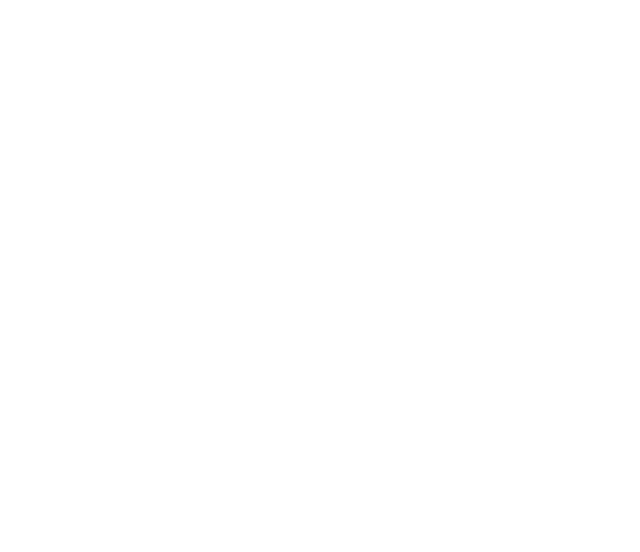
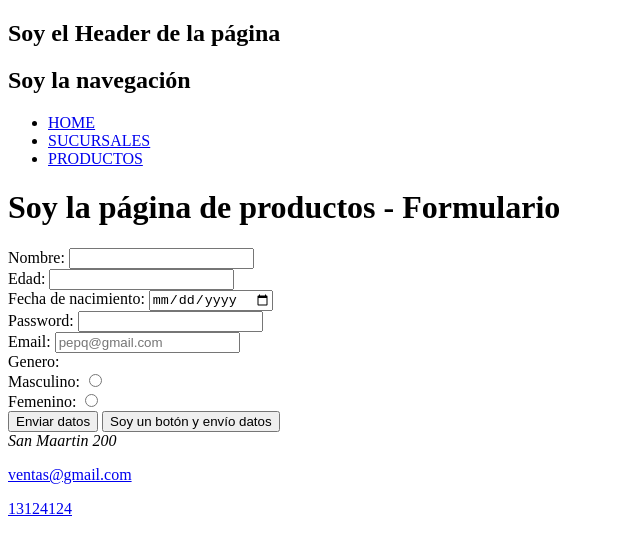
Before and after one commit to RodrigoF22/git, a plain HTML site: page pages/productos.html in a window 1280 px wide. Shown: the whole page, without its empty margins (0-640 px from the left). Drawn offline with Linux system fonts and the light colour scheme.

Commit message:
Clase final HTML

```diff
--- a/pages/productos.html
+++ b/pages/productos.html
@@ -0,0 +1,95 @@
+<!DOCTYPE html>
+<html lang="en">
+<head>
+    <meta charset="UTF-8">
+    <meta http-equiv="X-UA-Compatible" content="IE=edge">
+    <meta name="viewport" content="width=device-width, initial-scale=1.0">
+    <title>Productos</title>
+</head>
+<body>
+
+    <header>
+        <h2>Soy el Header de la página</h2>
+    </header>
+    <nav>
+        <h2>Soy la navegación</h2>
+        <!-- listas desordenadas -->
+        <ul>
+            <li>
+                <a href="../index.html">HOME</a>
+            </li>
+            <li>
+                <a href="./sucursales.html">SUCURSALES</a>
+            </li>
+            <li>
+                <a href="./productos.html">PRODUCTOS</a>
+            </li>
+        </ul>
+    </nav>
+
+    <main>
+        <h1>
+            Soy la página de productos - Formulario
+        </h1>
+
+        <!-- Formulario -->
+        <!-- <form action="/guardardatos.js" method="post" -->
+    <form action="" method="get">
+
+    <label for="nombre">Nombre:</label>
+    <input type="text" id="nombre" name="nombre" minlength="3" maxlength="10" required>
+
+    <br>
+
+    <label for="edad">Edad:</label>
+    <input type="number" id="edad" name="edad">
+
+    <br>
+
+    <label for="nacimiento">Fecha de nacimiento:</label>
+    <input type="date" id="nacimiento" name="nacimiento">
+
+    <br>
+
+    <label for="password">Password:</label>
+    <input type="password" id="password" name="password" minlength="3" maxlength="12" required>
+
+    <br>
+
+    <label for="email">Email:</label>
+    <input type="email" id="email" name="email" placeholder="pepq@gmail.com" required>
+
+    <br>
+
+    <label for="genero">Genero:</label>
+    <br>
+    <label for="masculino">Masculino:</label>
+    <input type="radio" value="Masculino">
+    <br>
+    <label for="femenino">Femenino:</label>
+    <input type="radio" value="Femenino">
+
+    <br>
+
+    <input type="button" id="ejemplo" value="Enviar datos">
+    <button type="submit">Soy un botón y envío datos</button>
+    </form>
+
+
+    </main>
+
+    <footer>
+        <address>
+            San Maartin 200
+        </address>
+        <p>
+            <a href="mailto:ventas@gmail.com">ventas@gmail.com</a>
+        </p>
+
+        <p>
+            <a href="tel:2121212">13124124</a>
+        </p>
+    </footer>
+
+</body>
+</html>
```
Also changed, not shown: index.html (+20 -1 lines), pages/sucursales.html (+15 -0 lines).
